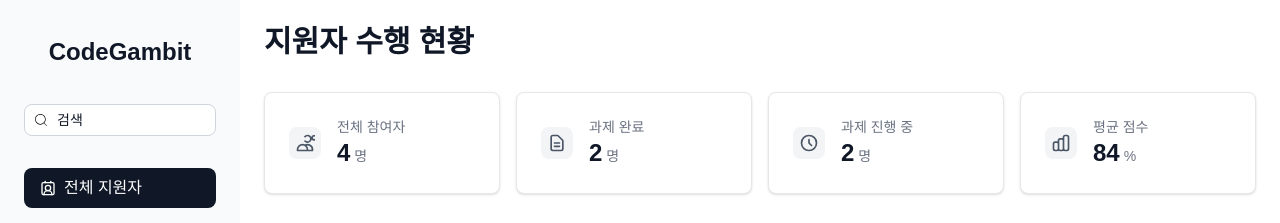
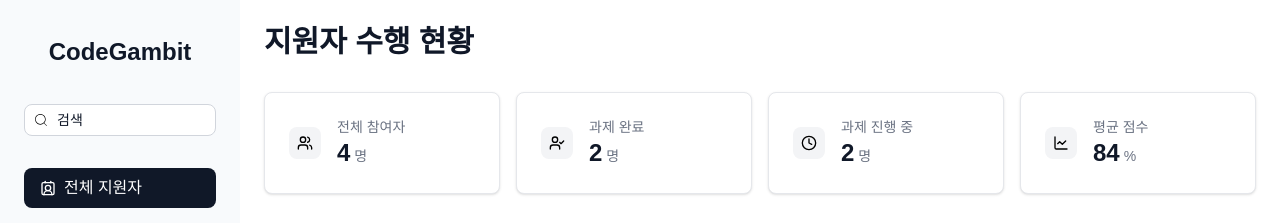
Before and after one commit to llmTestTool/codegambit-front, a React (Vite) app: page /dashboard in a window 1280 px wide. Shown: the top 223 px of the page. Built offline with nearby package versions, Linux system fonts and the light colour scheme; a web font is replaced by a local one.

Commit message:
refactor: react-icons 적용

```diff
--- a/src/components/dashboard/DashboardStats.tsx
+++ b/src/components/dashboard/DashboardStats.tsx
@@ -1,7 +1,8 @@
 import React from 'react';
 import { SummaryStats } from 'type/stats';
 import StatsCard from './StatsCard';
-import { UsersIcon, DocumentIcon, ClockIcon, ChartIcon } from './Icons';
+
+import { LuUsers, LuUserCheck, LuClock4, LuChartLine } from 'react-icons/lu';
 
 interface DashboardStatsProps {
   stats: SummaryStats;
@@ -9,30 +10,20 @@ interface DashboardStatsProps {
 
 const DashboardStats: React.FC<DashboardStatsProps> = ({ stats }) => {
   return (
-    <div className="grid grid-cols-2 lg:grid-cols-4 gap-4 mb-8">
+    <div className="mb-8 grid grid-cols-2 gap-4 lg:grid-cols-4">
       <StatsCard
         title="전체 참여자"
         value={stats.inProgress}
         unit="명"
-        icon={<UsersIcon />}
+        icon={<LuUsers />}
       />
-      <StatsCard
-        title="과제 완료"
-        value={2}
-        unit="명"
-        icon={<DocumentIcon />}
-      />
-      <StatsCard
-        title="과제 진행 중"
-        value={2}
-        unit="명"
-        icon={<ClockIcon />}
-      />
+      <StatsCard title="과제 완료" value={2} unit="명" icon={<LuUserCheck />} />
+      <StatsCard title="과제 진행 중" value={2} unit="명" icon={<LuClock4 />} />
       <StatsCard
         title="평균 점수"
         value={stats.averageScore}
         unit="%"
-        icon={<ChartIcon />}
+        icon={<LuChartLine />}
       />
     </div>
   );
--- a/src/components/dashboard/Icons.tsx
+++ /dev/null
@@ -1,25 +0,0 @@
-import React from 'react';
-
-export const UsersIcon = () => (
-  <svg className="w-5 h-5 text-gray-600" fill="none" stroke="currentColor" viewBox="0 0 24 24">
-    <path strokeLinecap="round" strokeLinejoin="round" strokeWidth="2" d="M12 4.354a4 4 0 110 5.292M15 21H3v-1a6 6 0 0112 0v1zm0 0h6v-1a6 6 0 00-9-5.197m13.5-9a2.5 2.5 0 11-5 0 2.5 2.5 0 015 0z" />
-  </svg>
-);
-
-export const DocumentIcon = () => (
-  <svg className="w-5 h-5 text-gray-600" fill="none" stroke="currentColor" viewBox="0 0 24 24">
-    <path strokeLinecap="round" strokeLinejoin="round" strokeWidth="2" d="M9 12h6m-6 4h6m2 5H7a2 2 0 01-2-2V5a2 2 0 012-2h5.586a1 1 0 01.707.293l5.414 5.414a1 1 0 01.293.707V19a2 2 0 01-2 2z" />
-  </svg>
-);
-
-export const ClockIcon = () => (
-  <svg className="w-5 h-5 text-gray-600" fill="none" stroke="currentColor" viewBox="0 0 24 24">
-    <path strokeLinecap="round" strokeLinejoin="round" strokeWidth="2" d="M12 8v4l3 3m6-3a9 9 0 11-18 0 9 9 0 0118 0z" />
-  </svg>
-);
-
-export const ChartIcon = () => (
-  <svg className="w-5 h-5 text-gray-600" fill="none" stroke="currentColor" viewBox="0 0 24 24">
-    <path strokeLinecap="round" strokeLinejoin="round" strokeWidth="2" d="M9 19v-6a2 2 0 00-2-2H5a2 2 0 00-2 2v6a2 2 0 002 2h2a2 2 0 002-2zm0 0V9a2 2 0 012-2h2a2 2 0 012 2v10m-6 0a2 2 0 002 2h2a2 2 0 002-2m0 0V5a2 2 0 012-2h2a2 2 0 012 2v14a2 2 0 01-2 2h-2a2 2 0 01-2-2z" />
-  </svg>
-);
--- a/src/components/dashboard/index.ts
+++ b/src/components/dashboard/index.ts
@@ -5,4 +5,3 @@ export { default as ApplicantCardList } from './ApplicantCardList';
 export { default as Pagination } from './Pagination';
 export { default as DashboardStats } from './DashboardStats';
 export { default as ApplicantList } from './ApplicantList';
-export * from './Icons';
```
